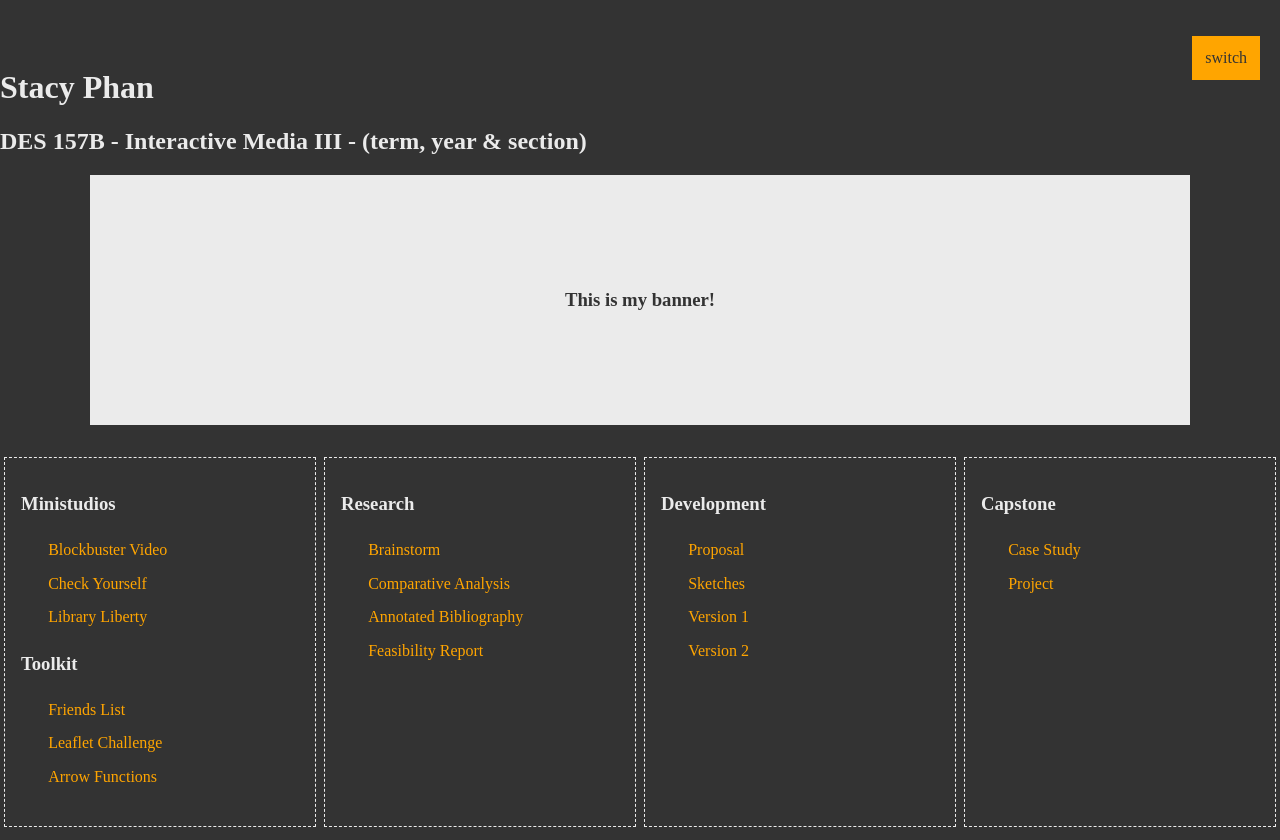
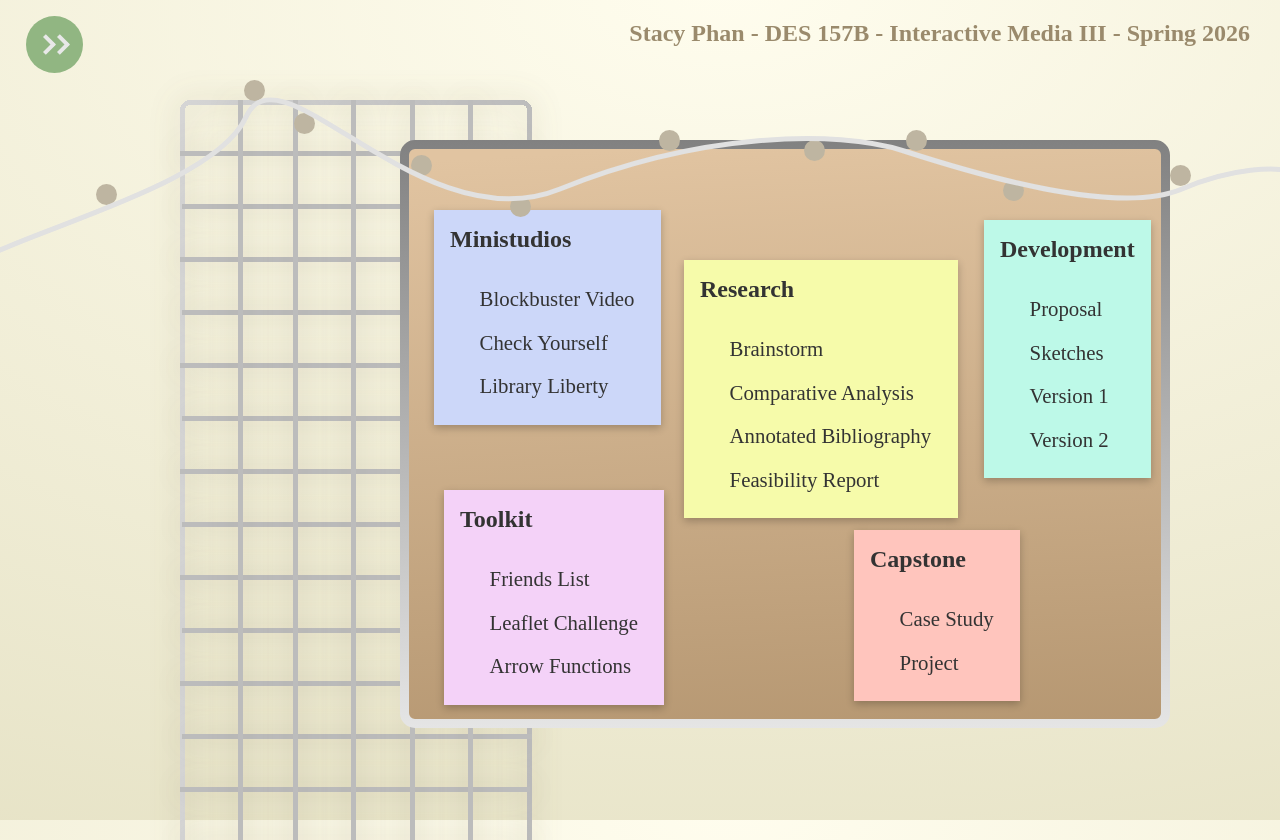
Before and after one commit to sylph-design/des157b, a plain HTML site: page index.html in a window 1280 px wide. Shown: the top 840 px of the page. Drawn offline with nearby package versions, Linux system fonts and the light colour scheme; a web font is replaced by a local one.

Commit message:
home page

```diff
--- a/index.html
+++ b/index.html
@@ -9,6 +9,9 @@
     <link href="https://cdnjs.cloudflare.com/ajax/libs/normalize/8.0.1/normalize.min.css" rel="stylesheet">
 
     <!-- Add link to any google fonts used here -->
+    <link rel="preconnect" href="https://fonts.googleapis.com">
+    <link rel="preconnect" href="https://fonts.gstatic.com" crossorigin>
+    <link href="https://fonts.googleapis.com/css2?family=Gaegu&display=swap" rel="stylesheet">
 
     <!-- My Styles -->
     <link href="styles.css" rel="stylesheet">
@@ -21,26 +24,27 @@
 
 </head>
 
-<body>
+<body class="switch">
+
+    <div id="darkFilter"></div>
 
     <div id="container">
 
         <header>
 
-            <h1>Stacy Phan</h1>
-
-            <h2>DES 157B - Interactive Media III - (term, year & section)</h2>
-
-            <!--this is for the interactive banner-->
-            <div id="banner">
-                <h3>This is my banner!</h3>
-            </div>
+            <h2 class="switch">Stacy Phan - DES 157B - Interactive Media III - Spring 2026</h2>
 
         </header>
 
         <main>
 
-            <section id="projects">
+            <div id="background">
+                <img src="images/metalGrid.svg" id="metalGrid">
+                <img src="images/corkBoard.svg" id="corkBoard">
+                <img src="images/lightStringOff.svg" id="lightString">
+            </div>
+
+            <section id="projects" class="switch">
 
                 <h3>Ministudios</h3>
                 <nav>
@@ -50,6 +54,10 @@
                         <li><a href="libraryLiberty/index.html">Library Liberty</a></li>
                     </ol>
                 </nav>
+
+            </section>
+
+            <section id="toolKit" class="switch">
                 <h3>Toolkit</h3>
                 <nav>
                     <ol>
@@ -58,14 +66,15 @@
                         <li><a href="arrowFunctions/arrowfunctions.html">Arrow Functions</a></li>
                     </ol>
                 </nav>
-
             </section>
 
-            <section id="research">
+            <section id="research" class="switch">
                 <h3>Research</h3>
                 <nav>
                     <ul>
-                        <li><a href="https://www.figma.com/board/xbIwqz7tfwom3tYJQnyRrO/Capstone-Project-Brainstorming--Copy-?node-id=0-1&t=0fbeHeXEvSX7j0AM-1">Brainstorm</a></li>
+                        <li><a
+                                href="https://www.figma.com/board/xbIwqz7tfwom3tYJQnyRrO/Capstone-Project-Brainstorming--Copy-?node-id=0-1&t=0fbeHeXEvSX7j0AM-1">Brainstorm</a>
+                        </li>
                         <li><a href="comparativeAnalysis/Comparative Analysis.pdf">Comparative Analysis</a></li>
                         <li><a href="anotatedBibliography/index.html">Annotated Bibliography</a></li>
                         <li><a href="feasibilityReport/Feasibility Report.pdf">Feasibility Report</a></li>
@@ -74,7 +83,7 @@
 
             </section>
 
-            <section id="development">
+            <section id="development" class="switch">
                 <h3>Development</h3>
                 <nav>
                     <ul>
@@ -86,7 +95,7 @@
                 </nav>
             </section>
 
-            <section id="capstone">
+            <section id="capstone" class="switch">
                 <h3>Capstone</h3>
                 <nav>
                     <ul>
@@ -96,7 +105,7 @@
                 </nav>
             </section>
 
-            <button>switch</button>
+            <button><img src="images/forwardBtn.svg"></button>
 
         </main>
 
--- a/script.js
+++ b/script.js
@@ -3,27 +3,37 @@
 
     const button = document.querySelector('button');
     const body = document.querySelector('body');
-    const banner = document.querySelector('#banner');
-    const sections = document.querySelectorAll('section')
-    let mode = 'dark';
+    const sections = document.querySelectorAll('section');
+    const h2 = document.querySelector("h2");
+    const lightString = document.querySelector("#lightString");
+    const darkFilter = document.querySelector("#darkFilter");
+    let mode = 'light';
 
     button.addEventListener('click', function() {
         if (mode === 'dark') {
             body.className = 'switch';
-            banner.className = 'switch';
+            h2.className = 'switch';
             button.className = 'switch';
+            button.innerHTML = '<img src="images/forwardBtn.svg">';
+            lightString.src = "images/lightStringOff.svg";
+            lightString.style.top = "60px";
+            darkFilter.style.display = "none";
             for (const section of sections) {
                 section.className = 'switch';
             }
             mode = 'light';
         } else {
             body.removeAttribute('class');
-            banner.removeAttribute('class');
             button.removeAttribute('class');
+            h2.removeAttribute('class');
+            button.innerHTML = '<img src="images/backwardBtn.svg">';
+            lightString.src = "images/lightStringOn.svg";
+            lightString.style.top = "42px";
+            darkFilter.style.display = "block";
             for (const section of sections) {
                 section.removeAttribute('class');
             }
-            mode = 'dark'
+            mode = 'dark';
         }
     })
 })()
--- a/styles.css
+++ b/styles.css
@@ -12,12 +12,18 @@ img {
 /* Page styling */
 body {
     background-color: #333;
-    color: rgb(235, 235, 235);
+    background-image: url(images/bgDark.svg);
+    background-size: cover;
+    color: #333;
     transition: all 2s;
+    font-family: "Gaegu";
+    overflow: hidden;
+    height: 100dvh;
 }
 
 body.switch {
     background-color: rgb(235, 235, 235);
+    background-image: url(images/bgLight.svg);
     color: #333;
 }
 
@@ -28,30 +34,22 @@ body.switch {
     /* make sure the columns don't get too small and text stays readable */
     min-width: 900px;
     margin: 1em auto;
-    padding-top: 2em;
 }
 
 header {
     margin: 0 auto 2em auto;
 }
 
-#banner {
-    position: relative;
-    display: flex;
-    width: 1100px;
-    height: 250px;
-    margin: auto;
-    background-color: rgb(235, 235, 235);
-    color: #333;
-    overflow: hidden;
-    display: grid;
-	place-items: center;
+h2 {
+    margin-top: 0px;
+    text-align: right;
+    color: #9FA4CA;
+    margin-right: 30px;
+    margin-top: 20px;
 }
 
-#banner.switch {
-    background-color: #333;
-    color: rgb(235, 235, 235);
-    transition: all 2s;
+h2.switch {
+    color: #9A8A6C;
 }
 
 main {
@@ -62,19 +60,94 @@ main {
 
 main section {
     flex: 1;
-    border: 1px rgb(235, 235, 235) dashed;
     margin: 0 .25em;
     padding: 1em;
+    padding-bottom: 0px;
+    position: absolute;
+    left: 0px;
+    box-shadow: rgba(0, 0, 0, 0.24) 0px 3px 8px;
+}
+
+
+#metalGrid {
+    position: absolute;
+    z-index: -2;
+    left: 150px;
+    top: 50px;
+}
+
+#corkBoard {
+    position: absolute;
+    z-index: -1;
+    left: 400px;
+    top: 120px;
+}
+
+#lightString {
+    position: absolute;
+    left: 0;
+    top: 60px;
+    z-index: 2;
+}
+
+#darkFilter {
+    position: absolute;
+    width: 100%;
+    height: 100%;
+    left: 0;
+    top: 0;
+    z-index: 2;
+    background-image: url(images/darkFilter.svg);
+    display: none;
+    pointer-events: none;
+}
+
+
+
+h3 {
+    font-size: 1.5rem;
+    margin-top: 0px;
 }
 
 a {
     text-decoration: none;
+    font-size: 1.3rem;
 }
 
 nav ol, nav ul {
     list-style-type: none;
     margin-left: 0;
     padding-left: 0;
+}
+
+#projects {
+    left: 430px;
+    top: 190px;
+    background-color: #CCD7F9;
+}
+
+#toolKit {
+    left: 440px;
+    top: 470px;
+    background-color: #F4D2F8;
+}
+
+#research {
+    left: 680px;
+    top: 240px;
+    background-color: #F6FBAA;
+}
+
+#development {
+    left: 980px;
+    top: 200px;
+    background-color: #BDF9E8;
+}
+
+#capstone {
+    left: 850px;
+    top: 510px;
+    background-color: #FFC5BD;
 }
 
 section li {
@@ -85,11 +158,12 @@ section a {
     line-height: 1.1em;
     display: inline-block;
     padding: .5em;
-    color: orange;
+    color: #333;
 }
 
 section a:hover {
-    background-color: orange;
+    background-color: #FFFFFF;
+    border-radius: 10px;
     color: #333;
 }
 
@@ -100,29 +174,27 @@ section.switch a {
 section.switch a:hover {
     background-color: #333;
     color: rgb(235, 235, 235);
+    border-radius: 10px;
 }
 
 button {
     position: absolute;
-    top: 20px;
-    right: 20px;
-    padding: 12px;
-    background-color: orange;
+    top: -5px;
+    left: 20px;
     color: #333;
-    border: 1px solid transparent;
+    background-color: rgba(0,0,0,0);
+    border: none;
+    z-index: 3;
 }
 
 button:hover {
-    background-color: coral;
     cursor: pointer;
 }
 
 button.switch {
-    background-color: rgb(235, 235, 235);
     border-color: #333;
 }
 
 button.switch:hover {
-    background-color: #333;
     color: rgb(235, 235, 235)
 }
```
Also changed, not shown: images/backwardBtn.svg (added), images/bgDark.svg (added), images/bgLight.svg (added), images/corkBoard.svg (added), images/darkFilter.svg (added), images/forwardBtn.svg (added), images/lightStringOff.svg (added), images/lightStringOn.svg (added), images/metalGrid.svg (added).
